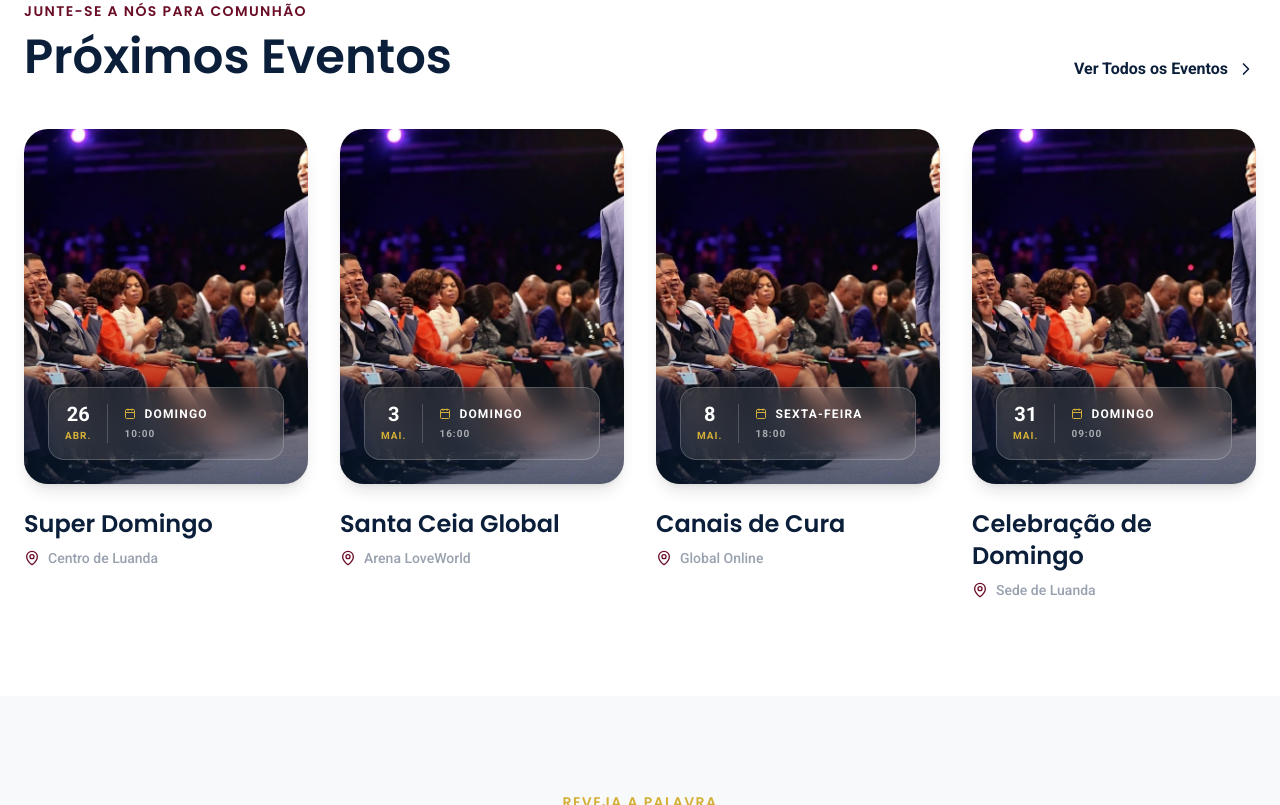
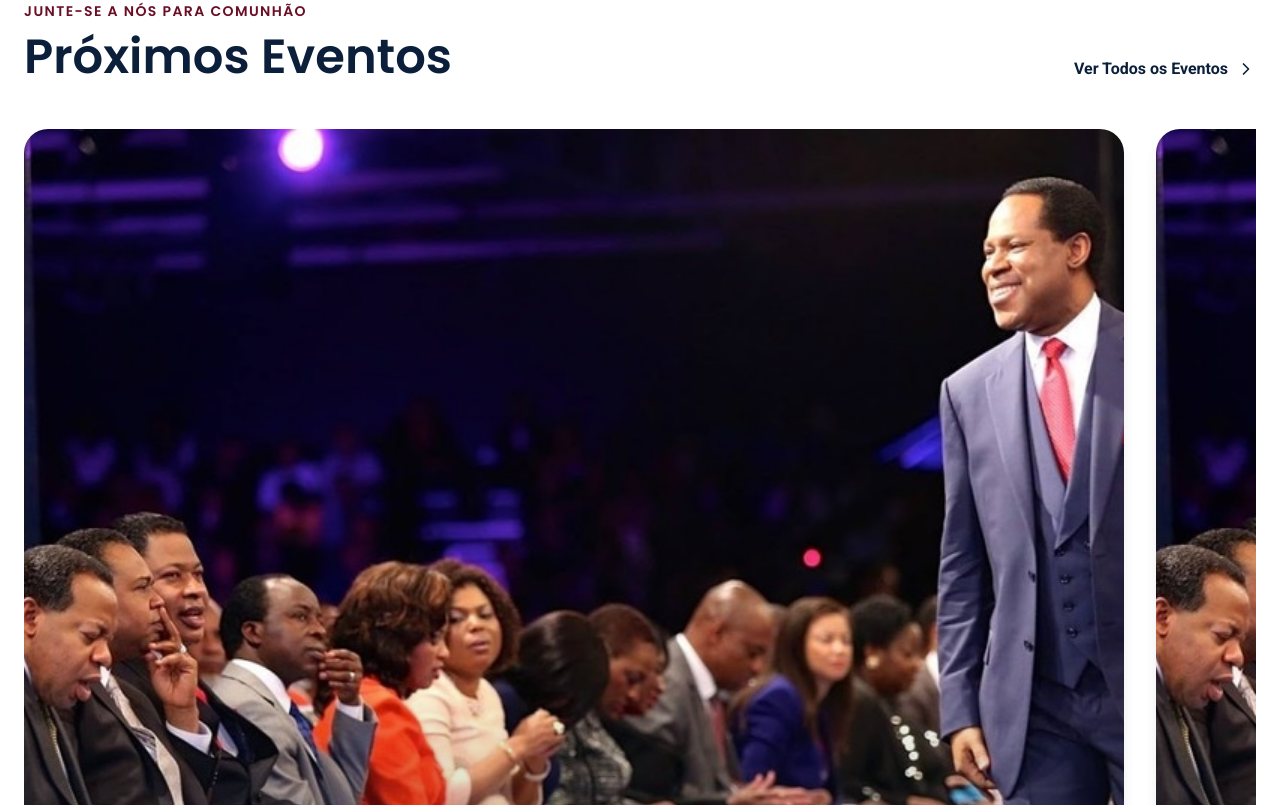
Before and after one commit to Wiseramand/christembassy-portugal, a Next.js app: page / in a window 1280 px wide. Shown: the part 1055-1860 px from the top of the page. Built offline with nearby package versions, Linux system fonts and the light colour scheme; no server answers; the database is empty.

Commit message:
feat: adicionar carrossel e cards quadrados nos eventos

```diff
--- a/src/components/home/UpcomingEvents.tsx
+++ b/src/components/home/UpcomingEvents.tsx
@@ -50,7 +50,7 @@ export default function UpcomingEvents() {
           </Link>
         </div>
 
-        <div className="grid grid-cols-1 sm:grid-cols-2 lg:grid-cols-4 gap-8">
+        <div className="flex overflow-x-auto gap-8 pb-8 snap-x snap-mandatory [&::-webkit-scrollbar]:hidden [-ms-overflow-style:none] [scrollbar-width:none]">
           {events.map((event, idx) => (
             <motion.div
               key={event.id}
@@ -58,9 +58,9 @@ export default function UpcomingEvents() {
               whileInView={{ opacity: 1, y: 0 }}
               transition={{ delay: idx * 0.1 }}
               viewport={{ once: true }}
-              className="group cursor-pointer"
+              className="group cursor-pointer min-w-[85vw] sm:min-w-[calc(50%-1rem)] lg:min-w-[calc(25%-1.5rem)] snap-start shrink-0"
             >
-              <div className="relative overflow-hidden rounded-3xl mb-6 aspect-[4/5] shadow-lg group-hover:shadow-2xl transition-all duration-500">
+              <div className="relative overflow-hidden rounded-3xl mb-6 aspect-square shadow-lg group-hover:shadow-2xl transition-all duration-500">
                 <img
                   src={event.image_url}
                   alt={event.title}
```
